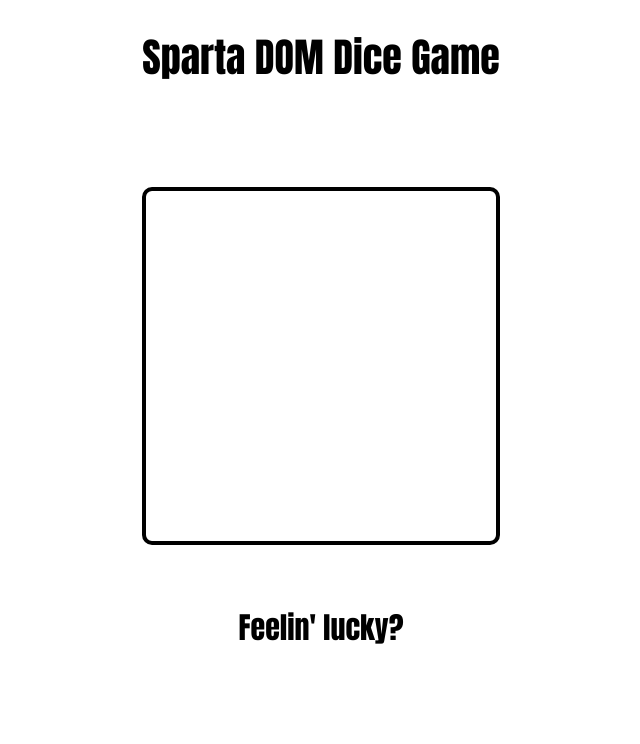
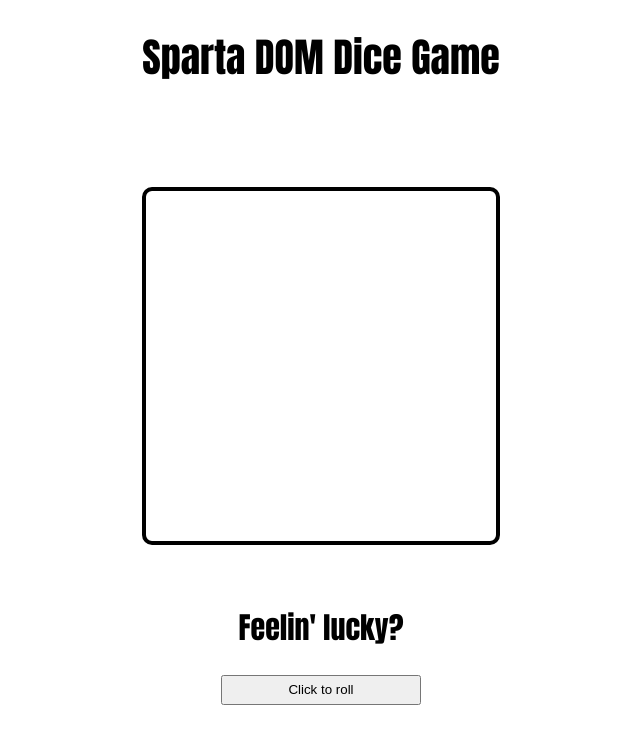
Before and after one commit to ElementalDev/sparta_dice, a plain HTML site: page dice-starter-code/index.html in a window 1280 px wide. Shown: the whole page, without its empty margins (319-959 px from the left). Drawn offline with Linux system fonts and the light colour scheme.

Commit message:
Created function to roll dice and refresh

```diff
--- a/dice-starter-code/css/index.css
+++ b/dice-starter-code/css/index.css
@@ -36,3 +36,10 @@ h2 {
   margin-top: 18px;
   background-color: black;
 }
+
+.refreshButton {
+  display: block;
+  margin: auto;
+  width: 200px;
+  height: 30px;
+}
--- a/dice-starter-code/index.html
+++ b/dice-starter-code/index.html
@@ -4,7 +4,6 @@
     <meta charset="utf-8">
     <title>Sparta DOM Dice Game</title>
     <link rel="stylesheet" href="css/index.css">
-    <script type="text/javascript" src="js/index.js"></script>
   </head>
   <body>
     <h1>Sparta DOM Dice Game</h1>
@@ -38,5 +37,7 @@
       </div>
     </div>
     <h2>Feelin' lucky?</h2>
+    <button type="button" name="button" class="refreshButton" onclick="rollDice(randomNumberGen())">Click to roll</button>
+    <script type="text/javascript" src="js/index.js"></script>
   </body>
 </html>
--- a/dice-starter-code/js/index.js
+++ b/dice-starter-code/js/index.js
@@ -1,6 +1,53 @@
-function rollDice() {
-  return Math.floor(Math.random() * 6)
+function randomNumberGen() {
+  return Math.floor(Math.random() * 6) + 1 // Generates the random number between 1 and 6
 }
 
-var randNum = rollDice();
-debugger;
+function rollDice(randNum) {
+
+  var innerSquare = document.querySelectorAll("div.innerSquare");
+  var newClass = "innerSquare dot";
+
+  for (var i = 0; i < innerSquare.length; i++) {
+    innerSquare[i].className = "innerSquare";
+  }
+  switch (randNum) {
+    case 1: // When randNum is 1, change the class name to newClass
+      innerSquare[4].className = newClass;
+      break;
+
+    case 2:
+      innerSquare[0].className = newClass;
+      innerSquare[8].className = newClass;
+      break;
+
+    case 3:
+      innerSquare[0].className = newClass;
+      innerSquare[4].className = newClass;
+      innerSquare[8].className = newClass;
+      break;
+
+    case 4:
+      innerSquare[0].className = newClass;
+      innerSquare[2].className = newClass;
+      innerSquare[6].className = newClass;
+      innerSquare[8].className = newClass;
+      break;
+
+    case 5:
+      innerSquare[0].className = newClass;
+      innerSquare[2].className = newClass;
+      innerSquare[4].className = newClass;
+      innerSquare[6].className = newClass;
+      innerSquare[8].className = newClass;
+      break;
+
+    case 6:
+      innerSquare[0].className = newClass;
+      innerSquare[2].className = newClass;
+      innerSquare[3].className = newClass;
+      innerSquare[5].className = newClass;
+      innerSquare[6].className = newClass;
+      innerSquare[8].className = newClass;
+      break;
+    }
+}
```
